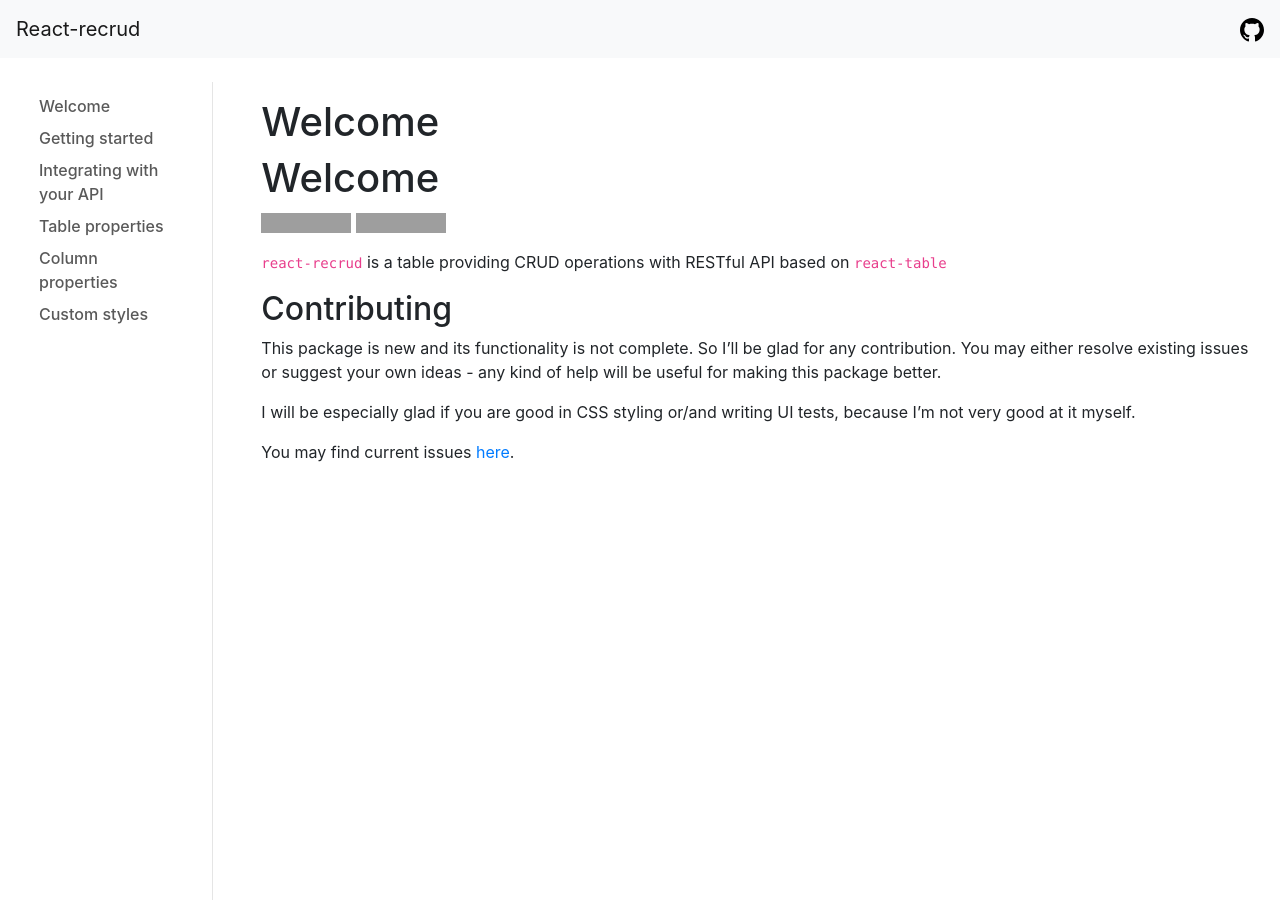
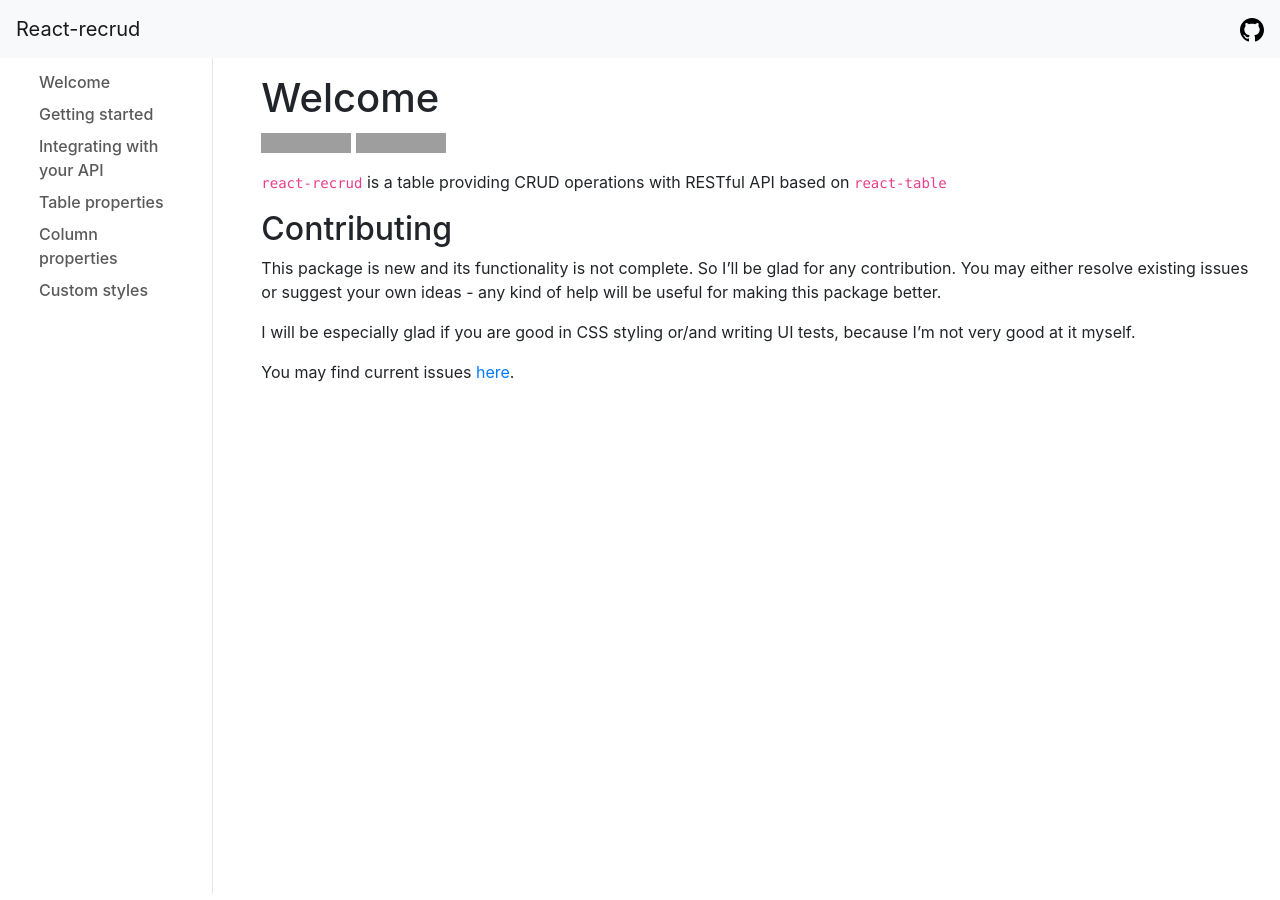
Before and after one commit to qpep3b/react-recrud, a Jekyll site: the page built from docs/index.markdown, in a window 1280 px wide and 900 px high. Built offline with Jekyll 4.4.1, drawn with Linux system fonts in a browser that asks for light colours; grey boxes are pictures that could not be loaded.

Commit message:
📃 fix docs

```diff
--- a/docs/_config.yml
+++ b/docs/_config.yml
@@ -38,7 +38,7 @@ defaults:
       path: ""
       type: "pages"
     values:
-      layout: "post"
+      layout: "default"
 
 # Exclude from processing.
 # The following items will not be processed, by default.
--- a/docs/_layouts/default.html
+++ b/docs/_layouts/default.html
@@ -20,7 +20,7 @@
             </li>
           </ul>
       </nav>
-      <div class="container-fluid my-md-4">
+      <div class="container-fluid">
         <div class="row flex-xl-nowrap">
             <div class="col-md-2 bd-sidebar">
                 {% include sidenav.html %}
--- a/docs/_layouts/post.html
+++ b/docs/_layouts/post.html
@@ -2,7 +2,5 @@
 layout: default
 ---
 <article class="post" itemscope itemtype="https://schema.org/BlogPosting">
-    <h1>{{ page.title }}</h1>
     {{ content }}
-
 </article>
```
